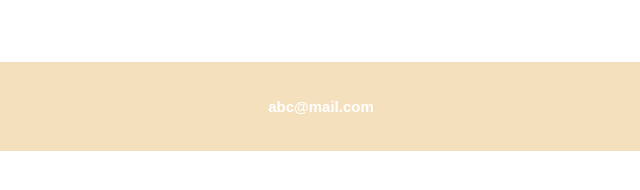
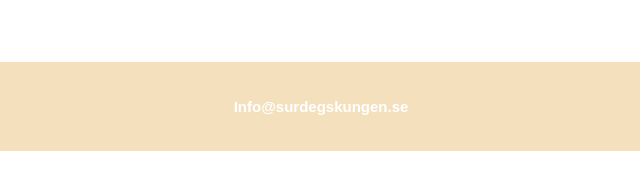
Before and after one commit to JoannaSvensson/Hemsida, a plain HTML site: page index.html in a window 1280 px wide. Shown: the part 1234-1424 px from the top of the page, 319-959 px from the left. Drawn offline with Linux system fonts and the light colour scheme.

Commit message:
updated footer text

```diff
--- a/index.html
+++ b/index.html
@@ -36,7 +36,7 @@
 </section>
 </main>
 <footer>
-    <p>abc@mail.com</p>
+    <p>Info@surdegskungen.se</p>
 </footer>
 </body>
 </html>
```
